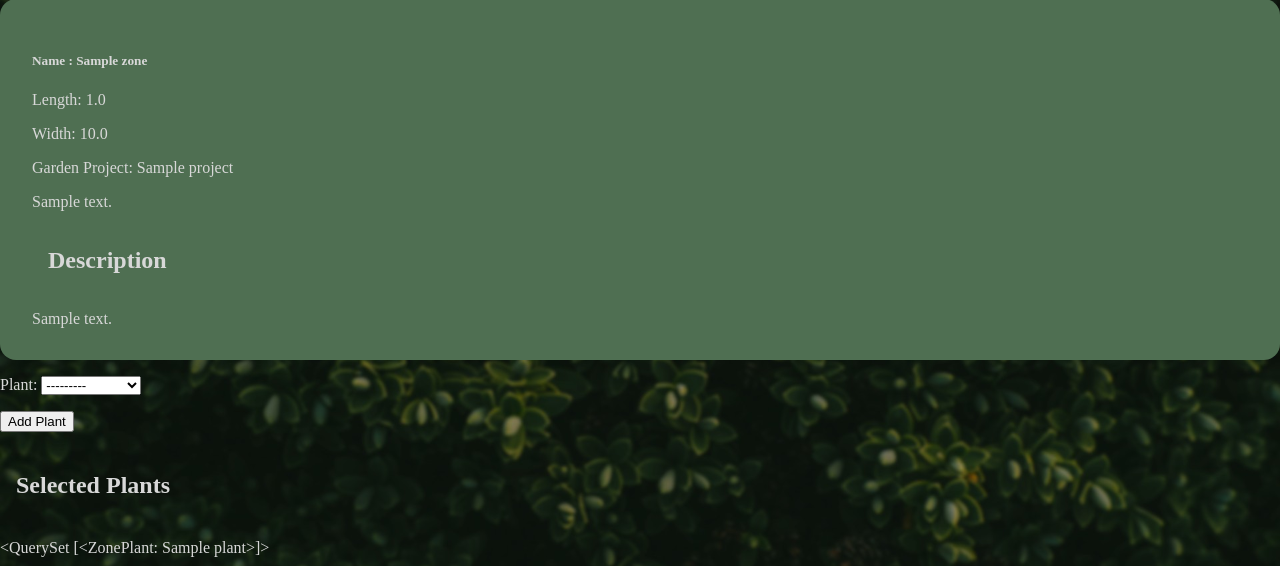
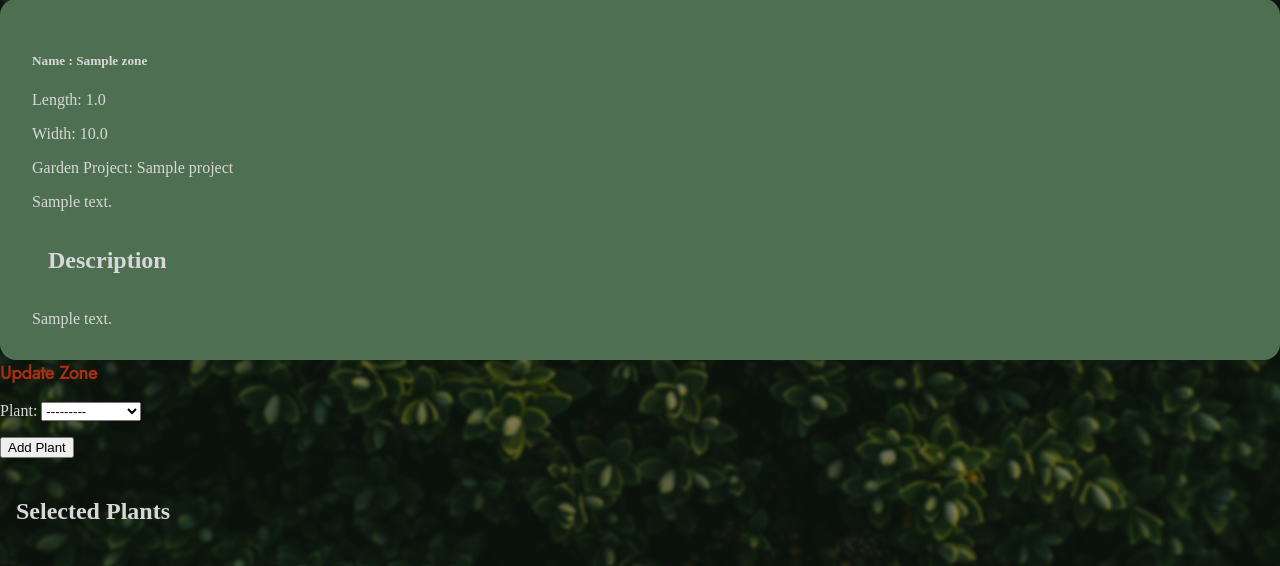
Before and after one commit to JuliusButkus/GardenSketch, a Django app: page /zone/1/ in a window 1280 px wide. Shown: the part 455-1021 px from the top of the page. Run offline with Django 4.2, Linux system fonts and the light colour scheme; a user stored in the database is signed in; tables that the repository leaves empty hold one stand-in row (values such as "Sample post"); grey boxes marked "Sample" are stand-in pictures; some libraries are stand-ins or nearby versions.

Commit message:
update zone veikia

```diff
--- a/gardensketch/gardenplaner/templates/gardenplaner/zone_detail.html
+++ b/gardensketch/gardenplaner/templates/gardenplaner/zone_detail.html
@@ -16,6 +16,7 @@
       {% endif %}
     </div>
   </div>
+  <a href="{% url 'update_zone' pk=zone.id %}">Update Zone</a>
   <form method="GET" action="{% url 'add_plant' zone_id=zone.pk %}">
     {{ plants_dropdown_form.as_p }}
     <button type="submit" class="btn btn-primary">Add Plant</button>
--- a/gardensketch/gardenplaner/urls.py
+++ b/gardensketch/gardenplaner/urls.py
@@ -16,4 +16,5 @@
     path('zone/<int:zone_id>/plant/add/', views.AddZonePlantView.as_view(), name='add_plant'),
     path('add_photo/<int:zone_id>/', views.AddPhotoView.as_view(), name='add_photo'),
 
+    path('zone/<int:pk>/update/', views.UpdateZoneView.as_view(), name='update_zone'),
 ]
--- a/gardensketch/gardenplaner/views.py
+++ b/gardensketch/gardenplaner/views.py
@@ -224,3 +224,15 @@
                 'photo_form': photo_form,
             }
             return render(request, self.template_name, context)
+
+
+class UpdateZoneView(LoginRequiredMixin, generic.UpdateView):
+    model = models.Zone
+    form_class = forms.ZoneForm
+    template_name = 'gardenplaner/update_zone.html'
+
+    def get_success_url(self):
+        return reverse_lazy('zone_detail', kwargs={'pk': self.object.id})
+
+    def form_valid(self, form: BaseModelForm) -> HttpResponse:
+        return super().form_valid(form)
```
Also changed, not shown: gardensketch/gardenplaner/templates/gardenplaner/update_zone.html (added, +12 -0 lines).
